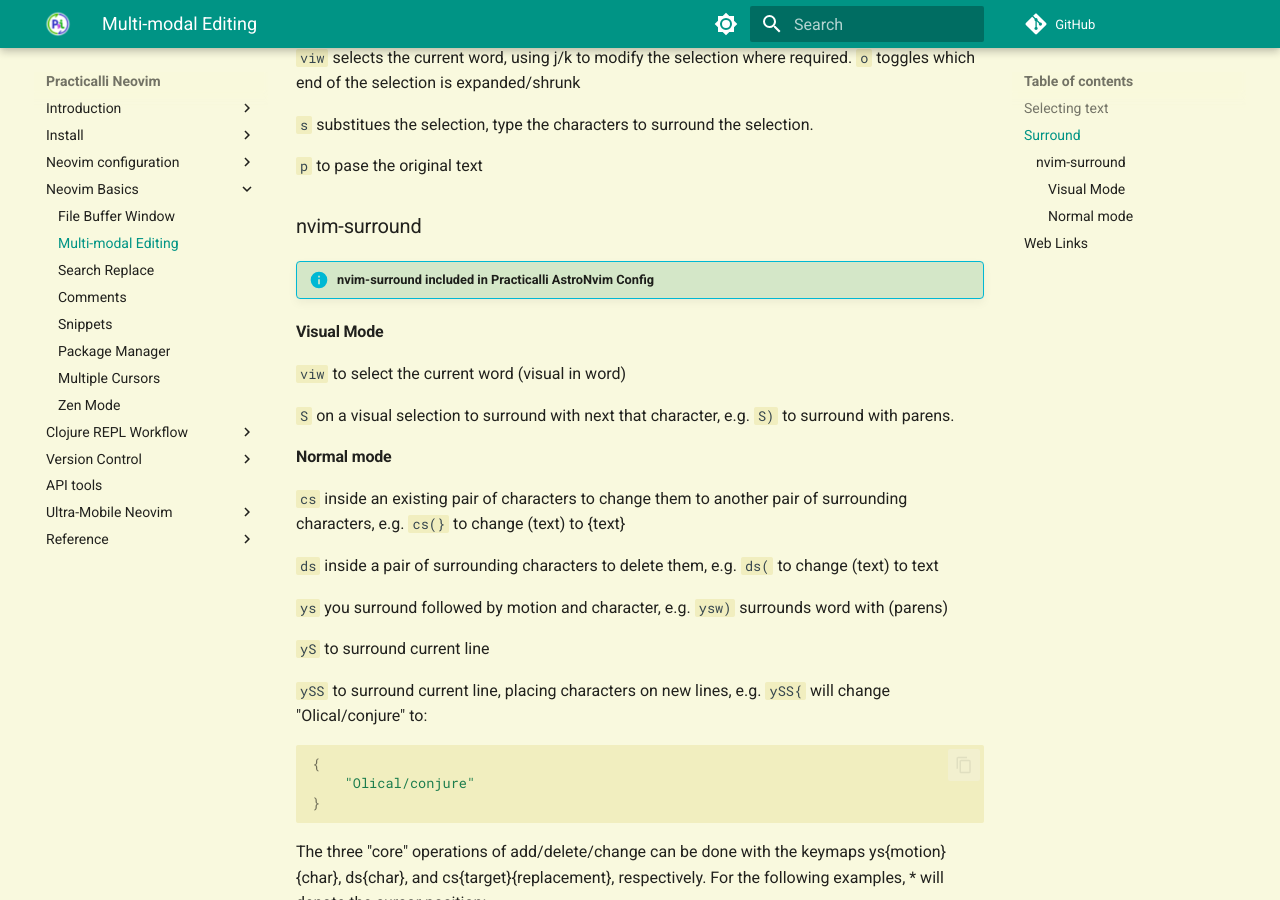
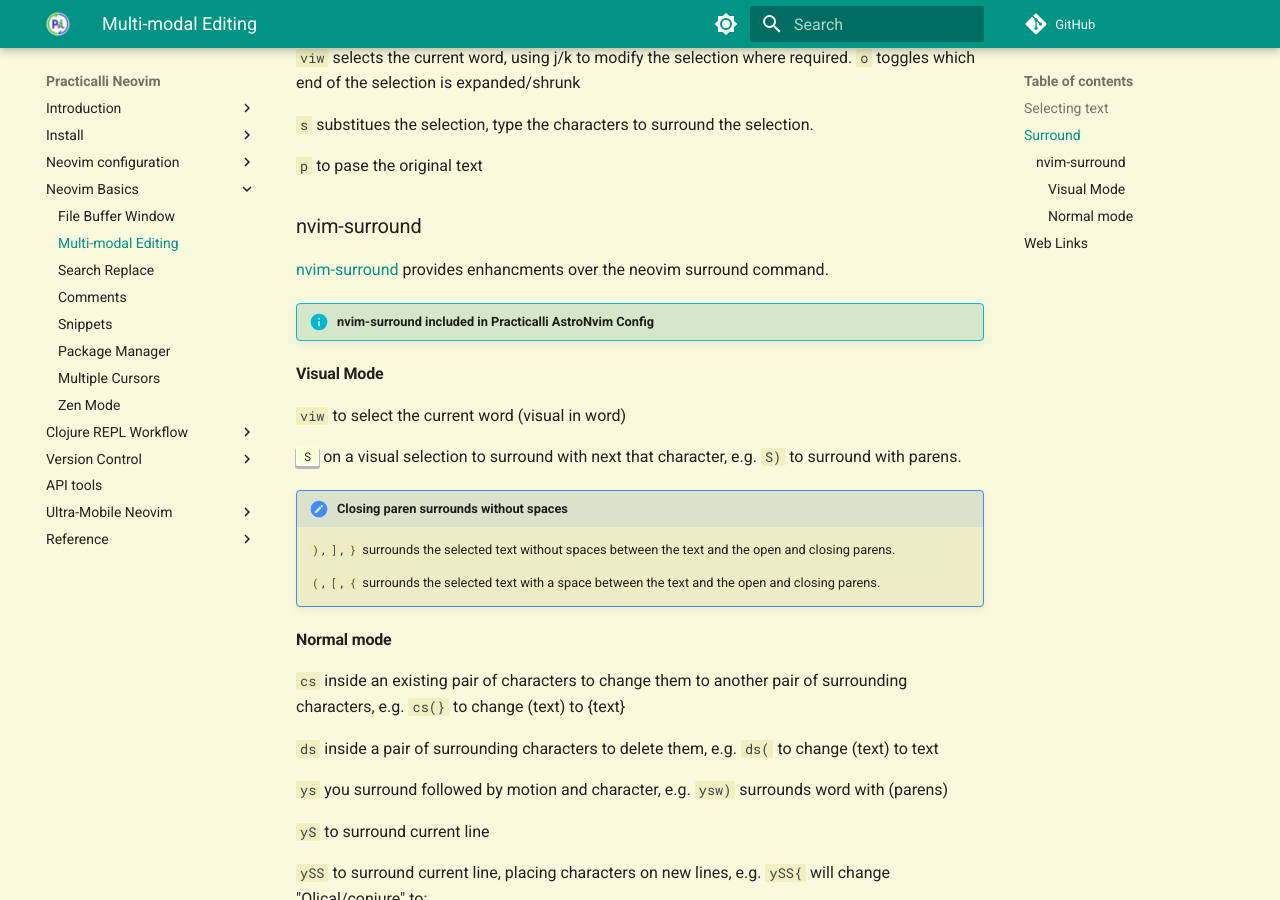
Before and after one commit to practicalli/neovim, an MkDocs documentation site: the page built from docs/neovim-basics/multi-modal-editing.md, in a window 1280 px wide and 900 px high, scrolled down 506 px. Built offline with MkDocs 1.6.1 and Material for MkDocs 9.7.7, drawn with Linux system fonts in a browser that asks for light colours; plug-ins that fetch from the network failed and are left out; comment, search, counter and statistics services are not loaded.

Commit message:
basics: further nvim-surround examples

```diff
--- a/docs/neovim-basics/multi-modal-editing.md
+++ b/docs/neovim-basics/multi-modal-editing.md
@@ -21,13 +21,20 @@
 
 ### nvim-surround
 
+[nvim-surround](https://github.com/kylechui/nvim-surround) provides enhancments over the neovim surround command.
+
 !!! INFO "nvim-surround included in Practicalli AstroNvim Config"
 
 #### Visual Mode
 
 `viw` to select the current word (visual in word)
 
-`S` on a visual selection to surround with next that character, e.g. `S)` to surround with parens.
+++"S"++  on a visual selection to surround with next that character, e.g. `S)` to surround with parens.
+
+!!! HINT "Closing paren surrounds without spaces"
+    `)`, `]`, `}` surrounds the selected text without spaces between the text and the open and closing parens.
+
+    `(`, `[`, `{` surrounds the selected text with a space between the text and the open and closing parens.
 
 #### Normal mode
 
```
